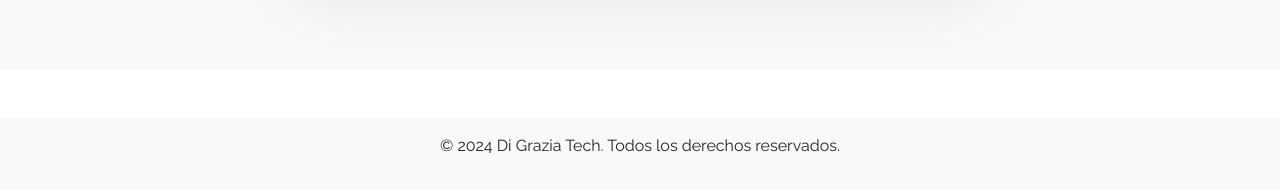
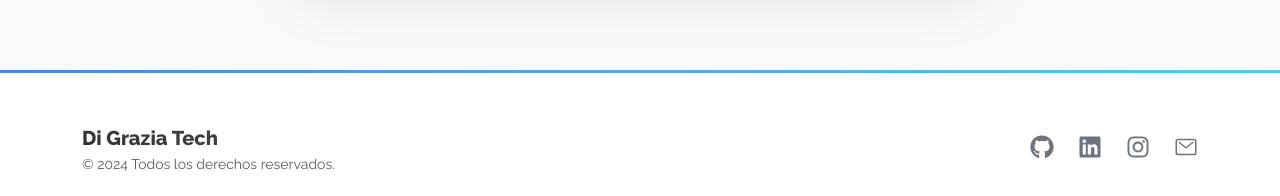
Before and after one commit to digraziajuanignacio/portfolio, a Next.js app: page / in a window 1280 px wide. Shown: the part 814-1010 px from the top of the page. Built offline with nearby package versions, Linux system fonts and the light colour scheme.

Commit message:
Bugfix footer

```diff
--- a/src/app/Components/Footer.jsx
+++ b/src/app/Components/Footer.jsx
@@ -1,14 +1,104 @@
-import React from 'react'
+"use client";
+import React from 'react';
+import { FaGithub, FaLinkedin, FaInstagram } from "react-icons/fa";
+import { IoMailOutline } from "react-icons/io5";
 
 const Footer = () => {
-    return (
-        <footer className="bg-light text-dark py-3 mt-5">
-        <div className="container text-center d-flex justify-content-center align-items-center">
-          <p>&copy; {new Date().getFullYear()} Di Grazia Tech. Todos los derechos reservados.</p>
-        </div>
-      </footer>
-    );
-  };
+  return (
+
+    <footer className="footer-section">
+
+      <div className="footer-gradient-line"></div>
+
+      <div className="container py-4">
+        <div className="row align-items-center">
 
 
+          <div className="col-12 col-md-6 text-center text-md-start mb-3 mb-md-0">
+            <h5 className="brand-text mb-1">Di Grazia Tech</h5>
+            <p className="text-muted small mb-0">
+              &copy; {new Date().getFullYear()} Todos los derechos reservados.
+            </p>
+          </div>
+
+          <div className="col-12 col-md-6 text-center text-md-end">
+            <div className="social-links">
+              <a href="https://github.com/digraziajuanignacio" target="_blank" rel="noopener noreferrer" className="social-icon">
+                <FaGithub />
+              </a>
+              <a href="https://linkedin.com" target="_blank" rel="noopener noreferrer" className="social-icon">
+                <FaLinkedin />
+              </a>
+              <a href="https://instagram.com" target="_blank" rel="noopener noreferrer" className="social-icon">
+                <FaInstagram />
+              </a>
+              <a href="mailto:digraziatech@gmail.com" className="social-icon">
+                <IoMailOutline />
+              </a>
+            </div>
+          </div>
+        </div>
+      </div>
+
+      <style jsx>{`
+        .footer-section {
+          background-color: #ffffff; /* Fondo blanco limpio */
+          position: relative;
+          width: 100%;
+          /* Eliminamos margin-top para borrar la franja blanca */
+          margin-top: 0;
+          padding-top: 2rem; /* Usamos padding interno en su lugar */
+        }
+
+        /* Línea de gradiente sutil arriba para separar del contenido */
+        .footer-gradient-line {
+          width: 100%;
+          height: 3px;
+          background: linear-gradient(90deg, #0d6efd, #0dcaf0);
+          position: absolute;
+          top: 0;
+          left: 0;
+          opacity: 0.8;
+        }
+
+        .brand-text {
+          font-weight: 800;
+          background: -webkit-linear-gradient(45deg, #333, #666);
+          -webkit-background-clip: text;
+          -webkit-text-fill-color: transparent;
+        }
+
+        .social-links {
+          display: inline-flex;
+          gap: 1.5rem;
+        }
+
+        .social-icon {
+          font-size: 1.5rem;
+          color: #6c757d; /* Gris suave por defecto */
+          transition: all 0.3s ease;
+          display: flex;
+          align-items: center;
+        }
+
+        .social-icon:hover {
+          transform: translateY(-3px); /* Efecto de flotar */
+        }
+
+        /* Colores específicos al pasar el mouse */
+        .social-icon:hover :global(svg) {
+          filter: drop-shadow(0 4px 6px rgba(0,0,0,0.2));
+        }
+
+        /* Ejemplo de color al hover (opcional, ajusta si quieres colores específicos) */
+        .social-icon:nth-child(1):hover { color: #333; } /* Github */
+        .social-icon:nth-child(2):hover { color: #0077b5; } /* Linkedin */
+        .social-icon:nth-child(3):hover { color: #e1306c; } /* Instagram */
+        .social-icon:nth-child(4):hover { color: #ea4335; } /* Mail */
+
+      `}</style>
+    </footer>
+  );
+};
+
 export default Footer;
```
